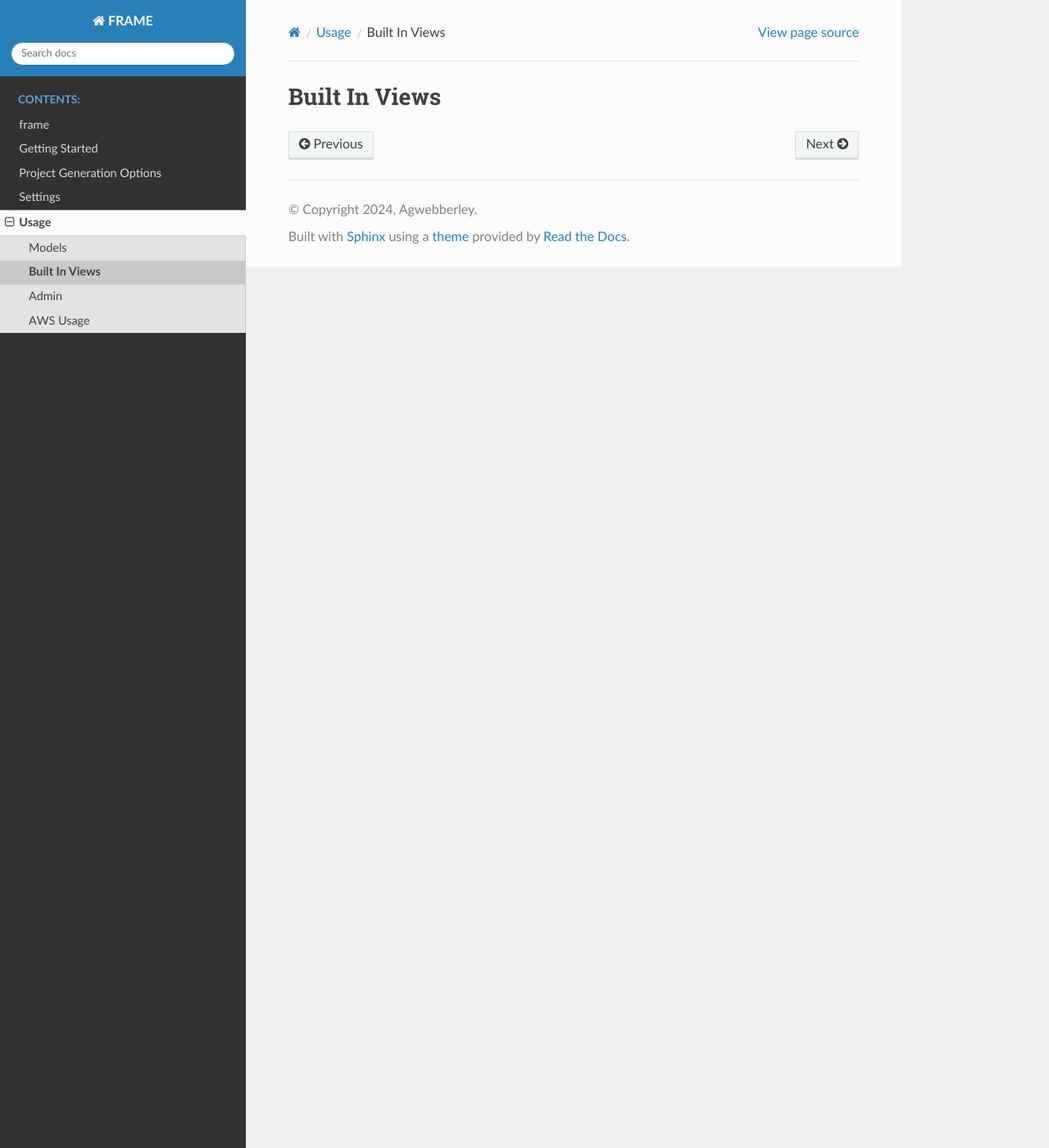
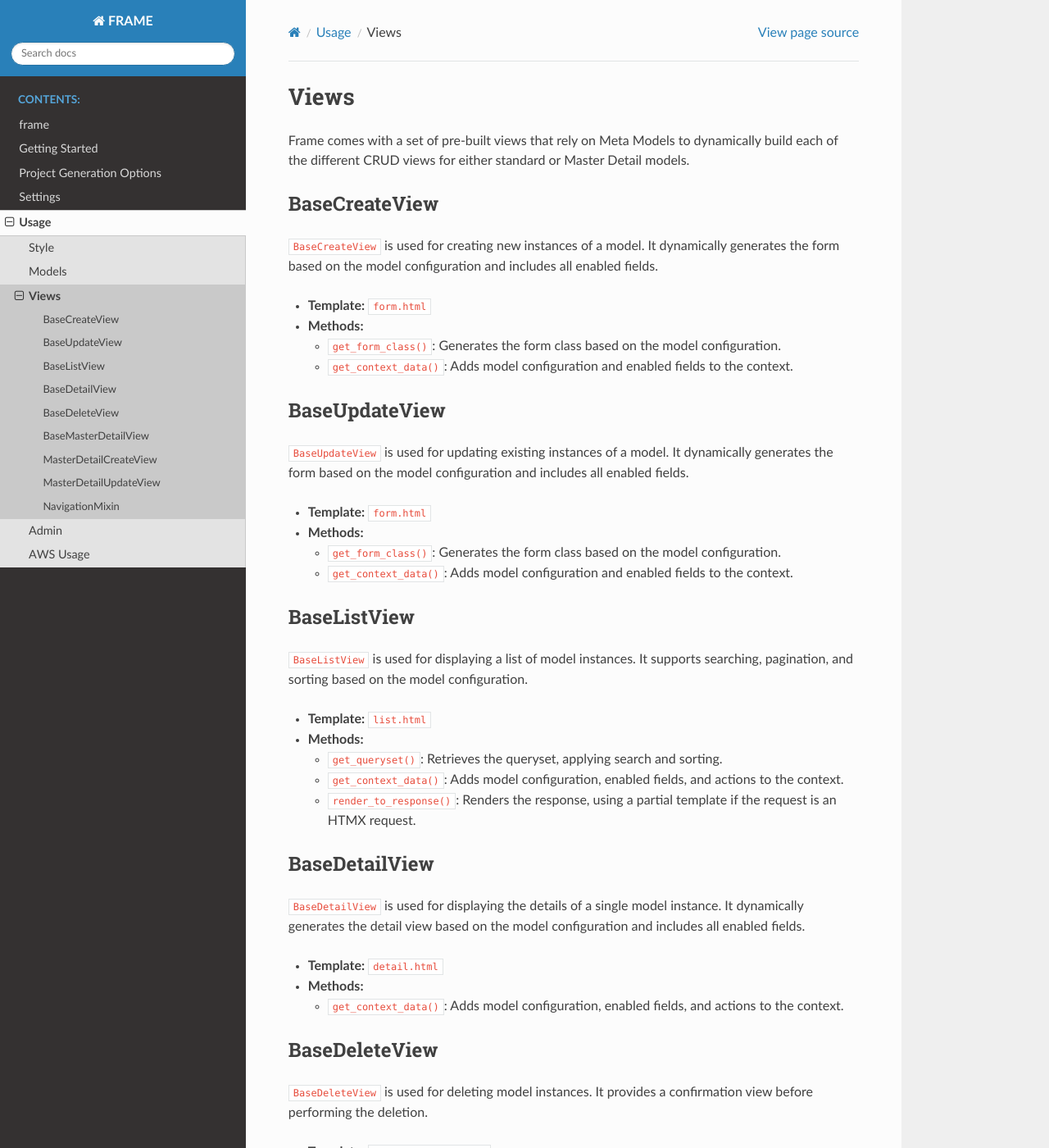
Before and after one commit to Agwebberley/FRAME, a Sphinx documentation site: the page built from docs/source/usage/views.md, in a window 1280 px wide and 1400 px high. Shown: the whole window at 82% size. Built offline with Sphinx 7.4.7 and the Read the Docs theme 2.0.0, drawn with Linux system fonts in a browser that asks for light colours; some of the changed text lies outside the part shown.

Commit message:
docs: Convert more to markdown; Add style and fill out views and models

```diff
--- a/docs/source/usage.rst
+++ b/docs/source/usage.rst
@@ -12,6 +12,7 @@ Many similar solutions compromise on flexibility, especially when you leave the
 .. toctree::
     :maxdepth: 2
 
+    usage/style
     usage/models
     usage/views
     usage/admin
--- /dev/null
+++ b/docs/source/usage/views.md
@@ -0,0 +1,82 @@
+# Views
+
+Frame comes with a set of pre-built views that rely on Meta Models to dynamically build each of the different CRUD views for either standard or Master Detail models.
+
+## BaseCreateView
+
+`BaseCreateView` is used for creating new instances of a model. It dynamically generates the form based on the model configuration and includes all enabled fields.
+
+- **Template:** `form.html`
+- **Methods:**
+  - `get_form_class()`: Generates the form class based on the model configuration.
+  - `get_context_data()`: Adds model configuration and enabled fields to the context.
+
+## BaseUpdateView
+
+`BaseUpdateView` is used for updating existing instances of a model. It dynamically generates the form based on the model configuration and includes all enabled fields.
+
+- **Template:** `form.html`
+- **Methods:**
+  - `get_form_class()`: Generates the form class based on the model configuration.
+  - `get_context_data()`: Adds model configuration and enabled fields to the context.
+
+## BaseListView
+
+`BaseListView` is used for displaying a list of model instances. It supports searching, pagination, and sorting based on the model configuration.
+
+- **Template:** `list.html`
+- **Methods:**
+  - `get_queryset()`: Retrieves the queryset, applying search and sorting.
+  - `get_context_data()`: Adds model configuration, enabled fields, and actions to the context.
+  - `render_to_response()`: Renders the response, using a partial template if the request is an HTMX request.
+
+## BaseDetailView
+
+`BaseDetailView` is used for displaying the details of a single model instance. It dynamically generates the detail view based on the model configuration and includes all enabled fields.
+
+- **Template:** `detail.html`
+- **Methods:**
+  - `get_context_data()`: Adds model configuration, enabled fields, and actions to the context.
+
+## BaseDeleteView
+
+`BaseDeleteView` is used for deleting model instances. It provides a confirmation view before performing the deletion.
+
+- **Template:** `confirm_delete.html`
+- **Methods:**
+  - `get_context_data()`: Adds the return URL to the context.
+
+## BaseMasterDetailView
+
+`BaseMasterDetailView` is used for displaying details of a parent model instance along with its child instances in a master-detail layout.
+
+- **Template:** `master_detail.html`
+- **Methods:**
+  - `get_context_data()`: Adds model configuration, enabled fields, child instances, and actions to the context.
+
+## MasterDetailCreateView
+
+`MasterDetailCreateView` is used for creating new instances of a parent model and its related child models in a master-detail layout.
+
+- **Template:** `master_detail_form.html`
+- **Methods:**
+  - `get()`: Handles GET requests to render the form.
+  - `post()`: Handles POST requests to save the form data.
+
+## MasterDetailUpdateView
+
+`MasterDetailUpdateView` is used for updating existing instances of a parent model and its related child models in a master-detail layout.
+
+- **Template:** `master_detail_form.html`
+- **Methods:**
+  - `get()`: Handles GET requests to render the form.
+  - `post()`: Handles POST requests to save the form data.
+
+## NavigationMixin
+
+`NavigationMixin` is a mixin that adds navigation context to views. It provides the navigation information required to display the application and model menus.
+
+- **Methods:**
+  - `get_context_data()`: Adds navigation information to the context.
+
+These views leverage the power of the Meta Models to dynamically generate the appropriate forms, lists, and detail views based on the model configurations, reducing the amount of boilerplate code needed and ensuring a consistent interface across your application.
--- a/docs/source/usage/views.rst
+++ /dev/null
@@ -1,2 +0,0 @@
-Built In Views
-==============
```
Also changed, not shown: docs/source/usage/style.md (added, +65 -0 lines), docs/source/usage/admin.md (renamed from docs/source/usage/admin.rst), docs/source/usage/aws.md (renamed from docs/source/usage/aws.rst).
